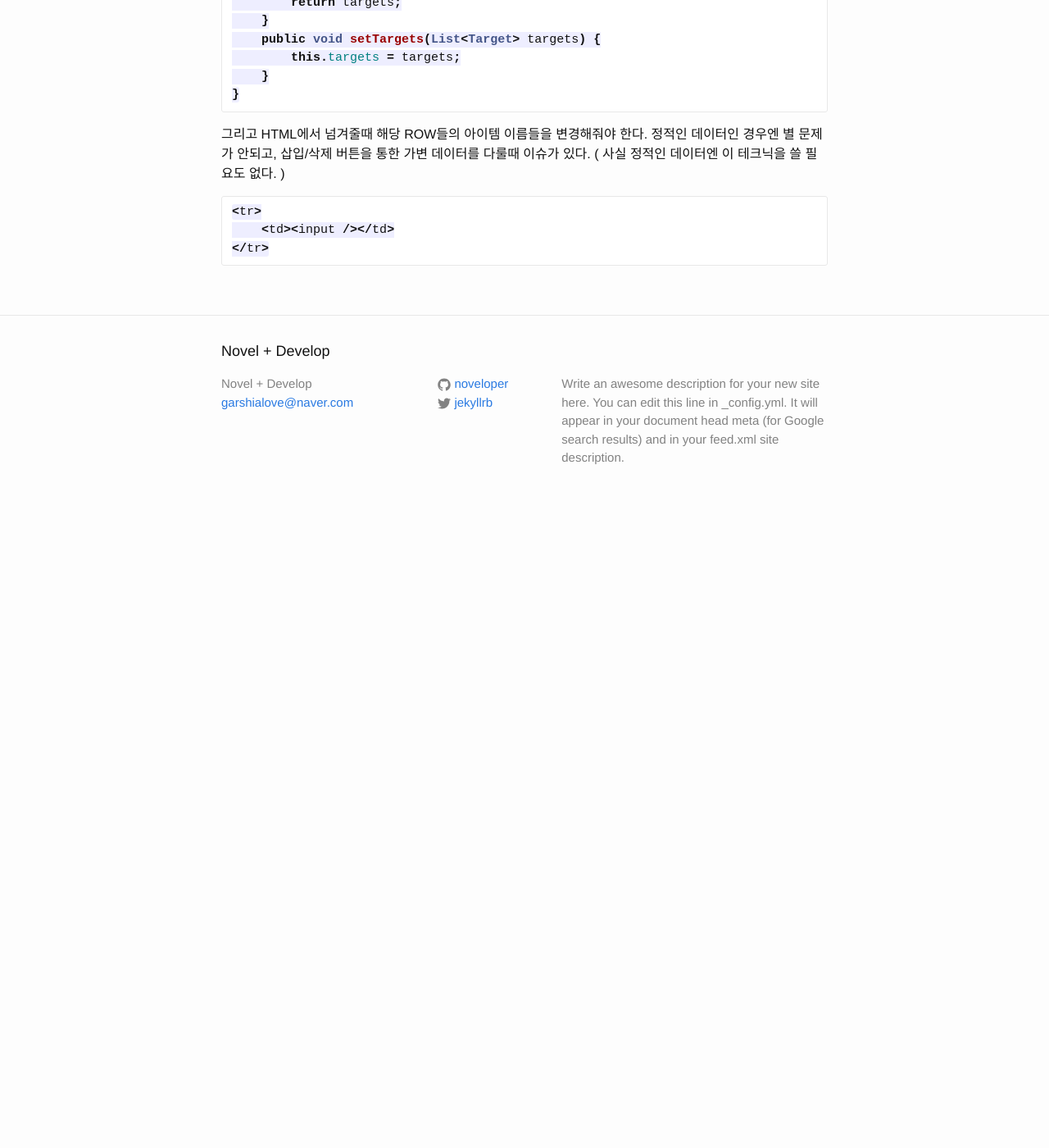
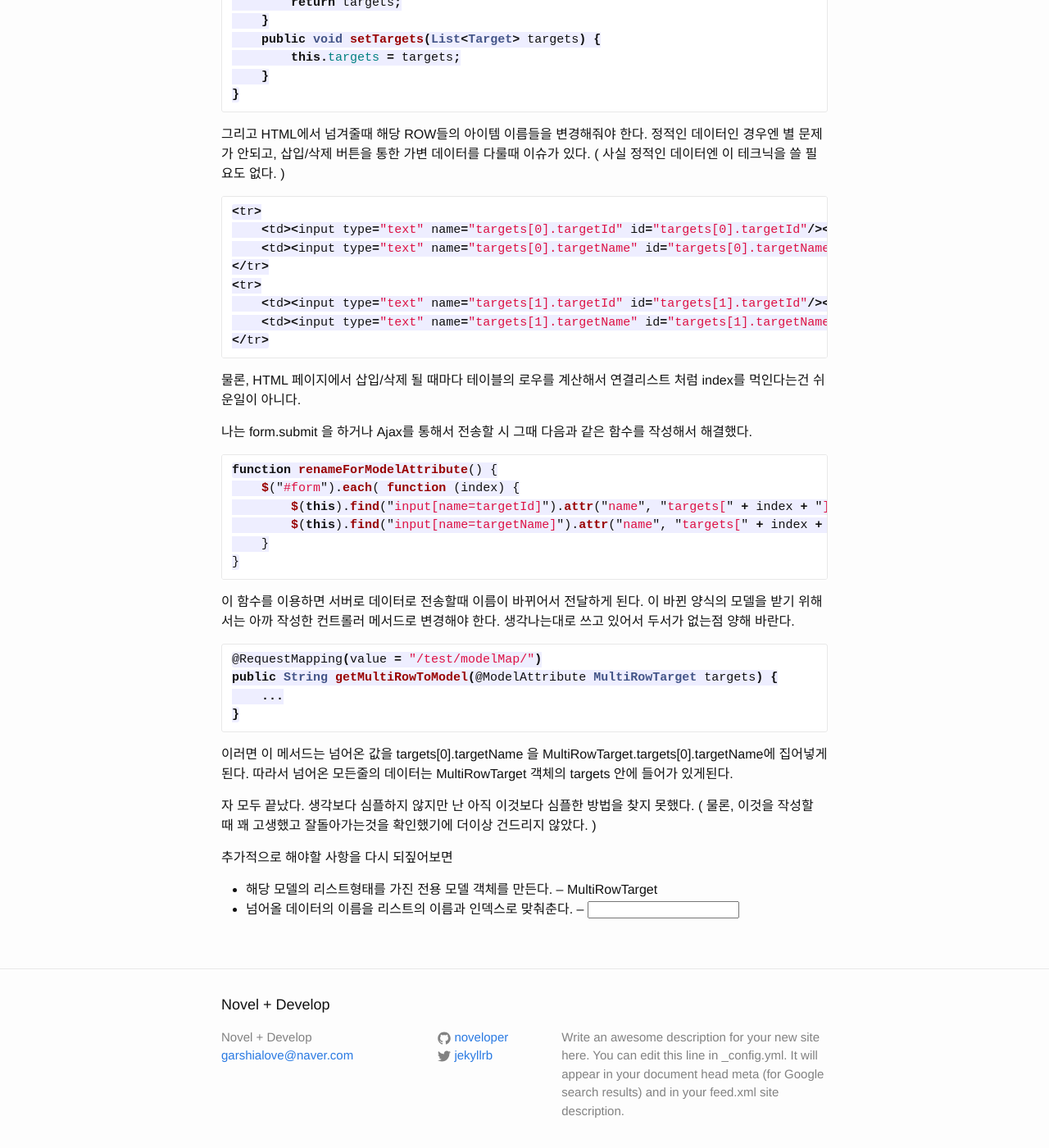
Before and after one commit to sungbine/blog, a Jekyll site: the page built from _posts/2015-02-16-how-mapping-to-model-arrayvalue.markdown, in a window 1280 px wide and 1400 px high, scrolled down 1559 px. Shown: the whole window at 82% size. Built offline with Jekyll 4.4.1, drawn with Linux system fonts in a browser that asks for light colours; Markdown is read by kramdown in place of the engine named in the settings; before the commit the page ends 2189 px from its top, so only the background shows below that; some of the changed text lies outside the part shown.

Commit message:
Update 2015-02-16-how-mapping-to-model-arrayvalue.markdown

````diff
--- a/_posts/2015-02-16-how-mapping-to-model-arrayvalue.markdown
+++ b/_posts/2015-02-16-how-mapping-to-model-arrayvalue.markdown
@@ -45,7 +45,7 @@ public class Target {
 }
 ```
 
-그리고 RequestMapping 메서드를 작성할 것이다.
+그리고 컨트롤러 클래스에서 다음과 같은 메서드를 작성할 것이다.
 
 ```java
 @RequestMapping(value = "/test/modelMap/")
@@ -76,6 +76,49 @@ public class MultiRowTarget {
 
 ```java
 <tr>
-    <td><input /></td>
+    <td><input type="text" name="targets[0].targetId" id="targets[0].targetId"/></td>
+    <td><input type="text" name="targets[0].targetName" id="targets[0].targetName"/></td>
+</tr>
+<tr>
+    <td><input type="text" name="targets[1].targetId" id="targets[1].targetId"/></td>
+    <td><input type="text" name="targets[1].targetName" id="targets[1].targetName"/></td>
 </tr>
 ```
+
+물론, HTML 페이지에서 삽입/삭제 될 때마다 테이블의 로우를 계산해서
+연결리스트 처럼 index를 먹인다는건 쉬운일이 아니다.
+
+나는 form.submit 을 하거나 Ajax를 통해서 전송할 시 그때 다음과 같은 함수를 작성해서 해결했다.
+
+```javascript
+function renameForModelAttribute() {
+    $("#form").each( function (index) {
+        $(this).find("input[name=targetId]").attr("name", "targets[" + index + "].targetId");
+        $(this).find("input[name=targetName]").attr("name", "targets[" + index + "].targetName");
+    }
+}
+```
+
+이 함수를 이용하면 서버로 데이터로 전송할때 이름이 바뀌어서 전달하게 된다.
+이 바뀐 양식의 모델을 받기 위해서는 아까 작성한 컨트롤러 메서드로 변경해야 한다.
+생각나는대로 쓰고 있어서 두서가 없는점 양해 바란다.
+
+```java
+@RequestMapping(value = "/test/modelMap/")
+public String getMultiRowToModel(@ModelAttribute MultiRowTarget targets) {
+    ...
+}
+```
+
+이러면 이 메서드는 넘어온 값을 targets[0].targetName 을 MultiRowTarget.targets[0].targetName에 집어넣게 된다.
+따라서 넘어온 모든줄의 데이터는 MultiRowTarget 객체의 targets 안에 들어가 있게된다.
+
+자 모두 끝났다.
+생각보다 심플하지 않지만 난 아직 이것보다 심플한 방법을 찾지 못했다.
+( 물론, 이것을 작성할 때 꽤 고생했고 잘돌아가는것을 확인했기에 더이상 건드리지 않았다. )
+
+추가적으로 해야할 사항을 다시 되짚어보면
+- 해당 모델의 리스트형태를 가진 전용 모델 객체를 만든다.
+-- MultiRowTarget
+- 넘어올 데이터의 이름을 리스트의 이름과 인덱스로 맞춰춘다.
+-- <input name="targets[0].targetName" />
````
